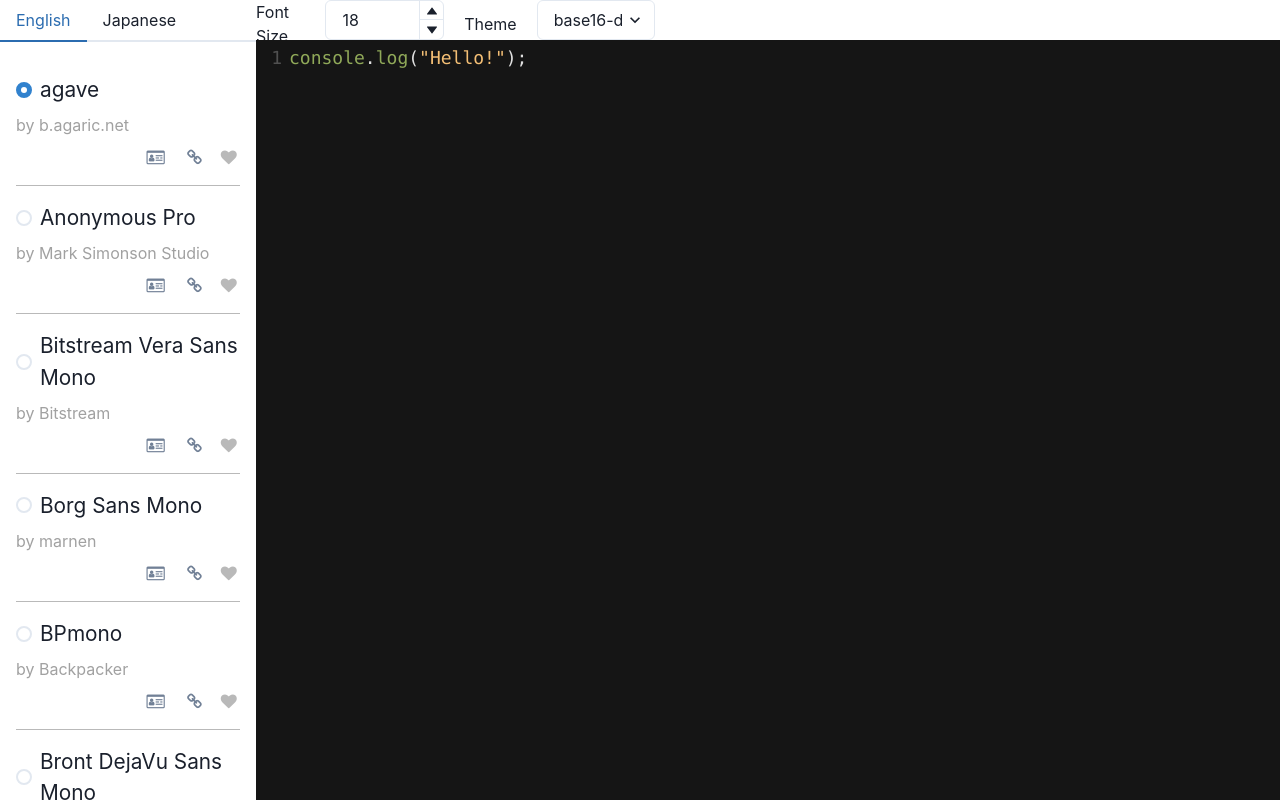
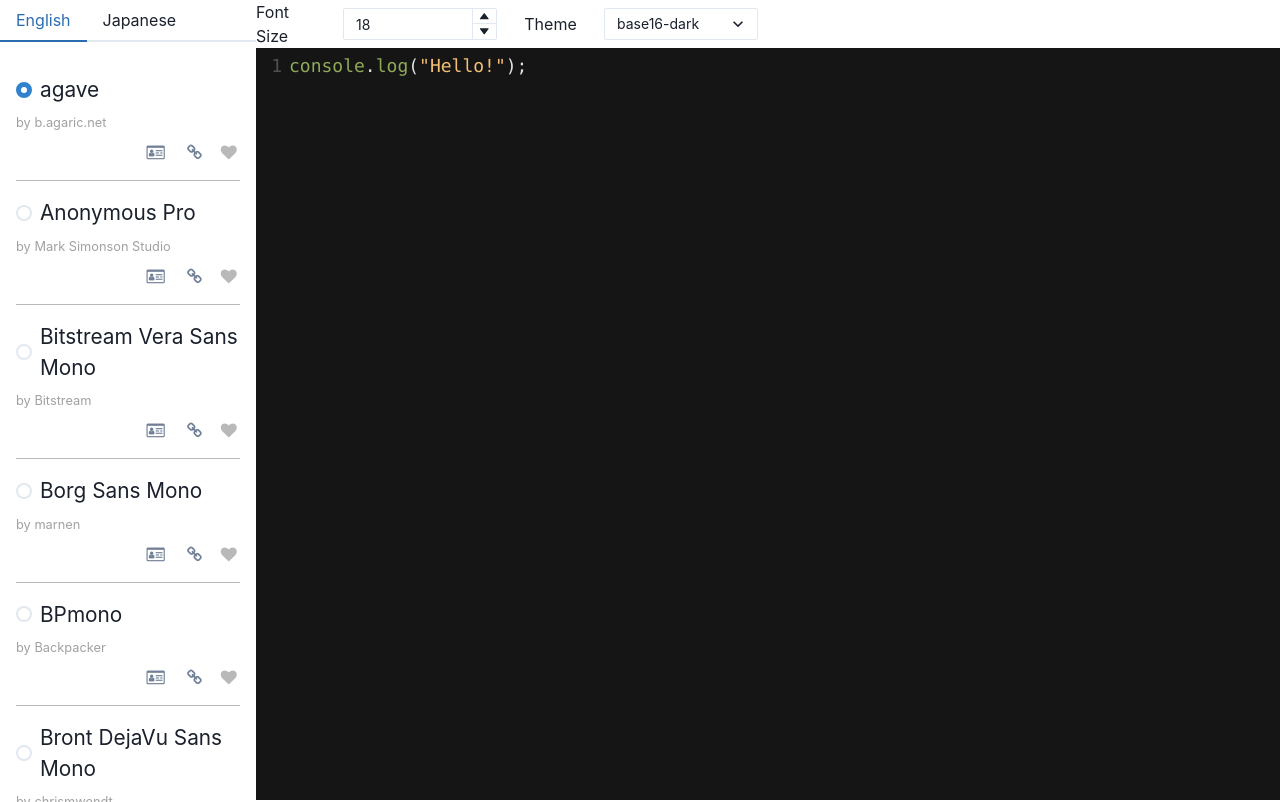
Before and after one commit to ichi-h/programming_font_combination, a React (Create React App) app: page / in a window 1280 px wide. Built offline with nearby package versions, Linux system fonts and the light colour scheme.

Commit message:
fix layout

```diff
--- a/src/components/Editor.css
+++ b/src/components/Editor.css
@@ -6,14 +6,14 @@
   }
 
   .chakra-tabs__tablist.css-dimqmj {
-    height: 5vh;
+    height: 6vh;
   }
 
   .editor .settings {
-    height: 5vh;
+    height: 6vh;
   }
 
   .editor .CodeMirror {
     font-family: Monaco, 'Andale Mono', 'Lucida Console', 'Bitstream Vera Sans Mono', 'Courier New', Courier, monospace;
-    height: 95vh;
+    height: 94vh;
   }
--- a/src/components/Editor/FontList.css
+++ b/src/components/Editor/FontList.css
@@ -11,7 +11,7 @@ div[class*=font-item] {
 /* author  */
 .author {
   margin: 0.5rem 0 0.5rem 0;
-  font-size: 1rem;
+  font-size: 0.8rem;
   color: rgb(161, 161, 161);
 }
 
--- a/src/components/Editor/Settings.css
+++ b/src/components/Editor/Settings.css
@@ -1,9 +1,3 @@
 .setting-item {
-  display: flex;
-  justify-content: center;
-  align-items: center;
-
-  height: 100%;
-
   font-size: 1rem;
 }
--- a/src/components/Editor/Settings.tsx
+++ b/src/components/Editor/Settings.tsx
@@ -1,5 +1,6 @@
 import { Grid, GridItem } from '@chakra-ui/react';
 import { Select } from '@chakra-ui/react';
+import { Center } from '@chakra-ui/react';
 import {
   NumberInput,
   NumberInputField,
@@ -22,14 +23,19 @@ function Settings(props: SettingsProps) {
     <div className="settings">
       <Grid
         templateRows="repeat(1, 1fr)"
-        templateColumns="repeat(15, 1fr)"
+        templateColumns="repeat(12, 1fr)"
         gap={5}
       >
         <GridItem colSpan={1}>
+          <Center h="6vh">
             <p className="setting-item">Font Size</p>
+          </Center>
         </GridItem>
         <GridItem colSpan={2}>
+          <Center h="6vh">
             <NumberInput
+              className="setting-item"
+              size="sm"
               value={props.fontSize}
               min={1}
               onChange={(e) => props.setFontSize(Number(e))}
@@ -40,20 +46,25 @@ function Settings(props: SettingsProps) {
                 <NumberDecrementStepper />
               </NumberInputStepper>
             </NumberInput>
+          </Center>
         </GridItem>
 
         <GridItem colSpan={1}>
+          <Center h="6vh">
             <p className="setting-item">Theme</p>
+          </Center>
         </GridItem>
         <GridItem colSpan={2}>
+          <Center h="6vh">
             <Select
-            className="selector theme"
+              size="sm"
               defaultValue="base16-dark"
               onChange={(e) => props.setTheme(e.target.value)}
             >
               <option value="base16-dark">base16-dark</option>
               <option value="base16-light">base16-light</option>
             </Select>
+          </Center>
         </GridItem>
       </Grid>
     </div>
```
Lines whose indentation alone changed are shown as unchanged.
